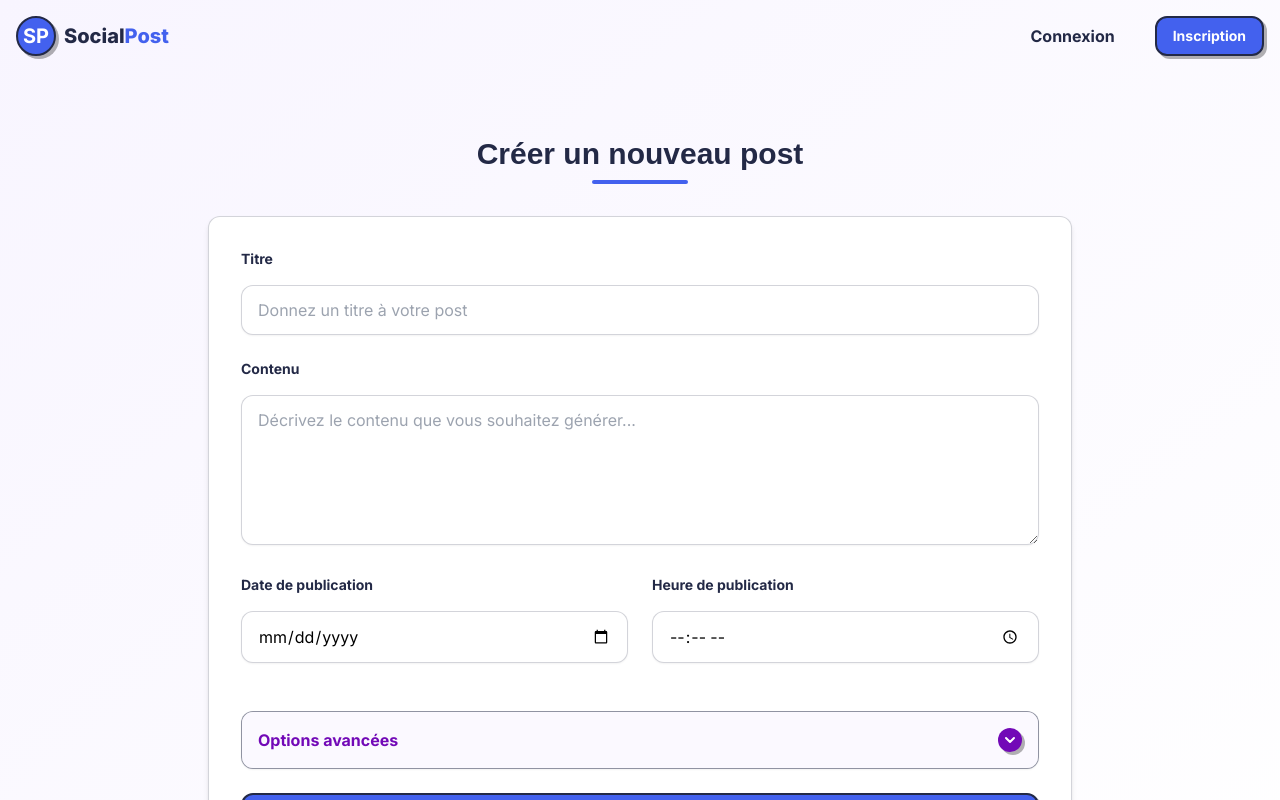
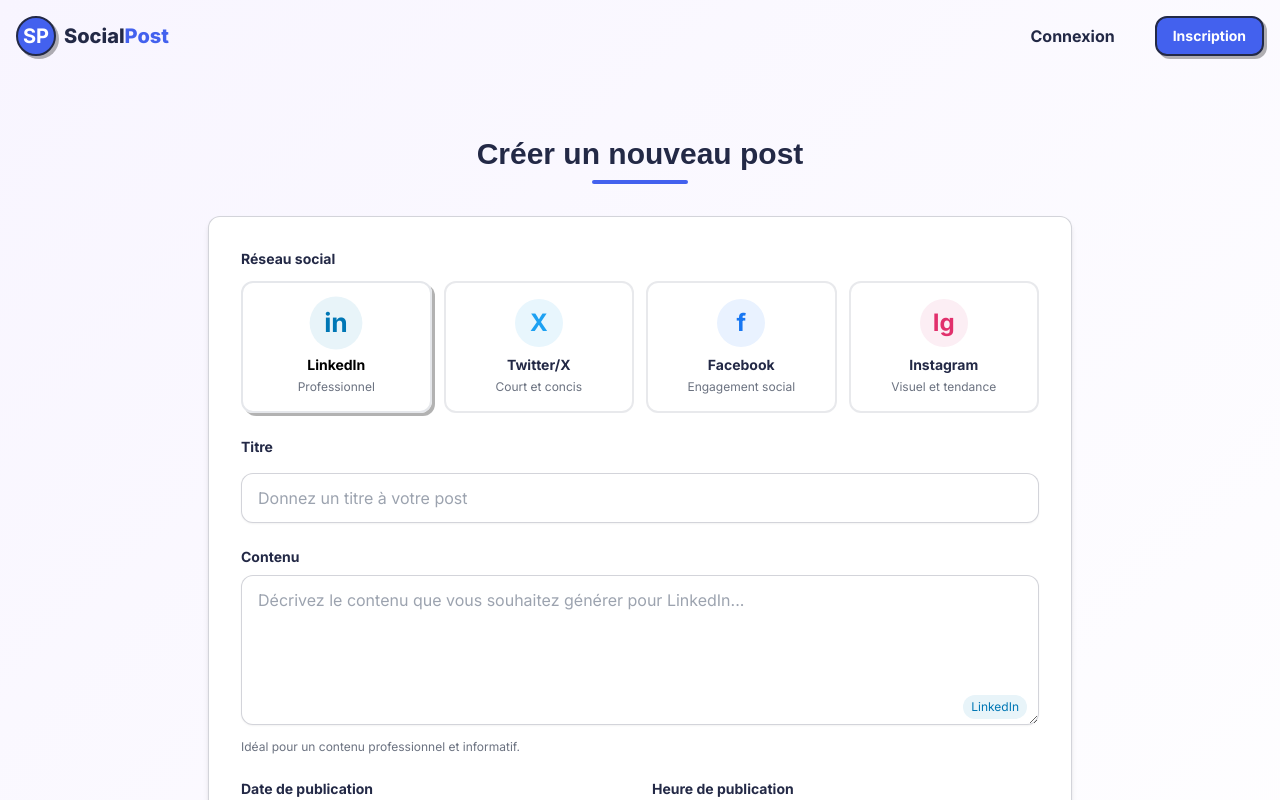
Before and after one commit to thpGitHub/saas-creation, a Next.js app: page /create in a window 1280 px wide. Shown: the top 800 px of the page. Built offline with nearby package versions, Linux system fonts and the light colour scheme.

Commit message:
Update create post form with social network selector

```diff
--- a/src/app/create/page.tsx
+++ b/src/app/create/page.tsx
@@ -9,6 +9,42 @@
   { id: "gpt-3.5-turbo", name: "GPT-3.5 Turbo", description: "Rapide et économique" },
   { id: "gpt-4", name: "GPT-4", description: "Plus avancé, meilleure qualité" },
   { id: "gpt-4-turbo", name: "GPT-4 Turbo", description: "Version améliorée de GPT-4" }
+];
+
+// Liste des réseaux sociaux disponibles
+const SOCIAL_NETWORKS = [
+  {
+    id: "linkedin",
+    name: "LinkedIn",
+    icon: "/icons/linkedin.svg",
+    color: "#0077B5",
+    bgColor: "#E8F4F9",
+    description: "Professionnel"
+  },
+  {
+    id: "twitter",
+    name: "Twitter/X",
+    icon: "/icons/twitter.svg",
+    color: "#1DA1F2",
+    bgColor: "#E8F6FD",
+    description: "Court et concis"
+  },
+  {
+    id: "facebook",
+    name: "Facebook",
+    icon: "/icons/facebook.svg",
+    color: "#1877F2",
+    bgColor: "#E9F2FF",
+    description: "Engagement social"
+  },
+  {
+    id: "instagram",
+    name: "Instagram",
+    icon: "/icons/instagram.svg",
+    color: "#E1306C",
+    bgColor: "#FCEEF4",
+    description: "Visuel et tendance"
+  }
 ];
 
 // Type pour la prévisualisation
@@ -42,13 +78,17 @@
     publishDate: '',
     publishTime: '',
     model: 'gpt-3.5-turbo',
-    maxTokens: 500
+    maxTokens: 500,
+    network: 'linkedin'
   });
 
   // Obtenir la date et l'heure minimales (maintenant)
   const now = new Date();
   const minDate = now.toISOString().split('T')[0];
   const minTime = now.toTimeString().slice(0, 5);
+
+  // Trouver le réseau social sélectionné
+  const selectedNetwork = SOCIAL_NETWORKS.find(network => network.id === formData.network) || SOCIAL_NETWORKS[0];
 
   const handlePreview = async () => {
     setError('');
@@ -64,7 +104,8 @@
           title: formData.title,
           content: formData.content,
           model: formData.model,
-          maxTokens: formData.maxTokens
+          maxTokens: formData.maxTokens,
+          network: formData.network
         }),
       });
 
@@ -108,6 +149,7 @@
           title: editedPreview.title,
           content: editedPreview.content,
           scheduledTime: publishDateTime,
+          network: formData.network
         }),
       });
 
@@ -146,6 +188,42 @@
       )}
 
       <form onSubmit={handleSubmit} className="space-y-6 bg-white rounded-cartoon shadow-md border border-cartoon-dark/20 p-8">
+        {/* Sélecteur de réseau social */}
+        <div className="form-group">
+          <label className="label mb-3">Réseau social</label>
+          <div className="grid grid-cols-2 sm:grid-cols-4 gap-3">
+            {SOCIAL_NETWORKS.map(network => (
+              <div
+                key={network.id}
+                onClick={() => setFormData({ ...formData, network: network.id })}
+                className={`cursor-pointer rounded-cartoon border-2 transition-all p-4 flex flex-col items-center hover:shadow-cartoon-button ${
+                  formData.network === network.id
+                    ? `border-${network.color} bg-${network.bgColor} shadow-cartoon-button`
+                    : 'border-cartoon-dark/10 hover:border-cartoon-dark/30'
+                }`}
+              >
+                <div
+                  className={`w-12 h-12 rounded-full mb-2 flex items-center justify-center transition-transform ${
+                    formData.network === network.id ? 'scale-110' : ''
+                  }`}
+                  style={{ backgroundColor: network.bgColor, color: network.color }}
+                >
+                  <div className="text-2xl font-bold">
+                    {network.id === 'linkedin' && 'in'}
+                    {network.id === 'twitter' && 'X'}
+                    {network.id === 'facebook' && 'f'}
+                    {network.id === 'instagram' && 'Ig'}
+                  </div>
+                </div>
+                <span className={`font-bold text-sm ${formData.network === network.id ? `text-${network.color}` : 'text-cartoon-dark'}`}>
+                  {network.name}
+                </span>
+                <span className="text-xs text-gray-500 mt-1">{network.description}</span>
+              </div>
+            ))}
+          </div>
+        </div>
+
         <div className="form-group">
           <label htmlFor="title" className="label">
             Titre
@@ -169,6 +247,7 @@
           <label htmlFor="content" className="label">
             Contenu
           </label>
+          <div className="relative">
             <textarea
               id="content"
               value={formData.content}
@@ -179,8 +258,21 @@
               placeholder:text-gray-400"
               required
               disabled={isLoading}
-            placeholder="Décrivez le contenu que vous souhaitez générer..."
+              placeholder={`Décrivez le contenu que vous souhaitez générer pour ${selectedNetwork.name}...`}
             />
+            <div
+              className="absolute bottom-3 right-3 px-2 py-1 rounded-full text-xs"
+              style={{ backgroundColor: selectedNetwork.bgColor, color: selectedNetwork.color }}
+            >
+              {selectedNetwork.name}
+            </div>
+          </div>
+          <p className="text-xs text-gray-500 mt-1">
+            {selectedNetwork.id === 'twitter' && 'Maximum 280 caractères (X/Twitter).'}
+            {selectedNetwork.id === 'linkedin' && 'Idéal pour un contenu professionnel et informatif.'}
+            {selectedNetwork.id === 'facebook' && 'Contenu varié, images et textes fonctionnent bien.'}
+            {selectedNetwork.id === 'instagram' && 'Fonctionne mieux avec des visuels. Texte dans la légende.'}
+          </p>
         </div>
 
         <div className="grid grid-cols-1 md:grid-cols-2 gap-6">
```
Lines whose indentation alone changed are shown as unchanged.
